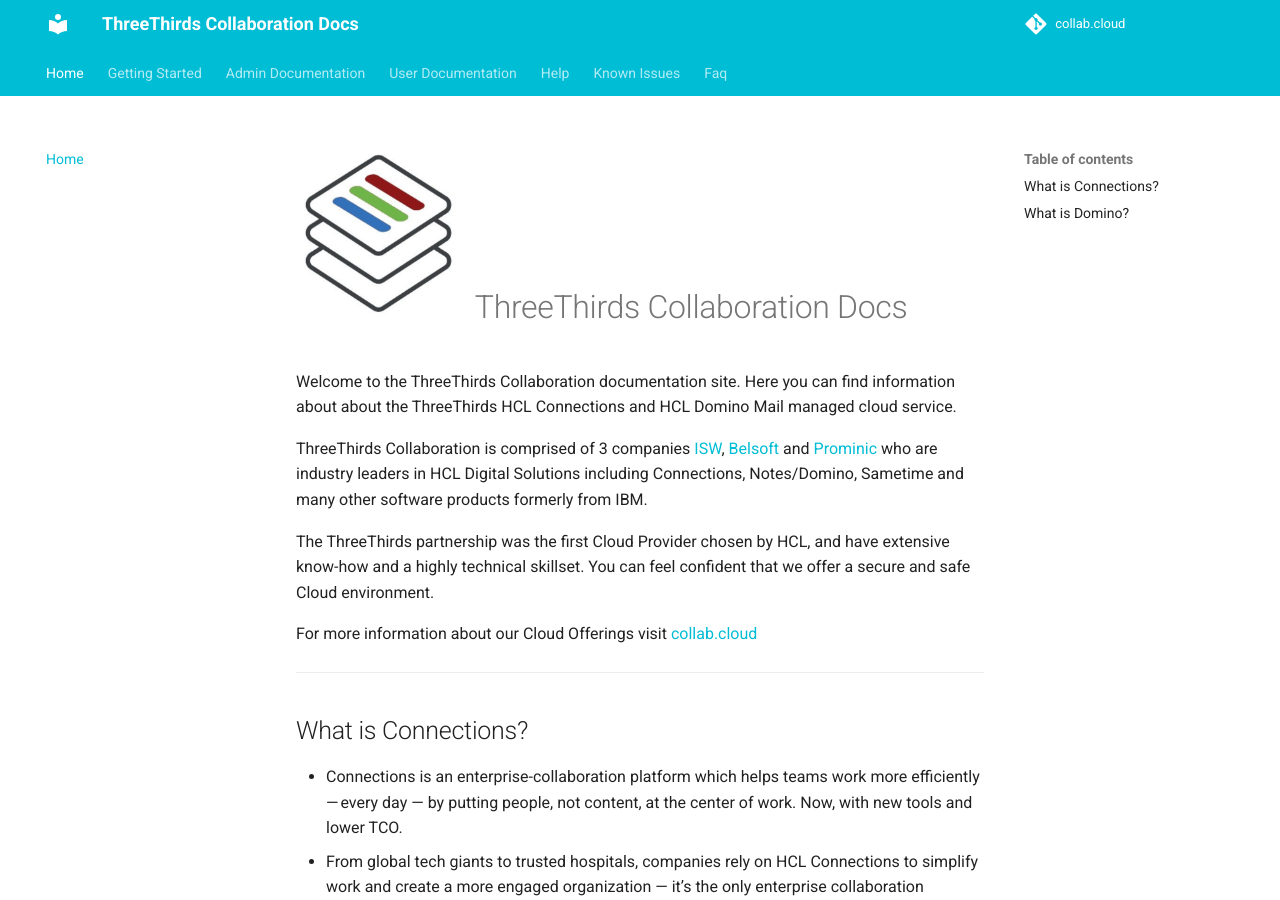
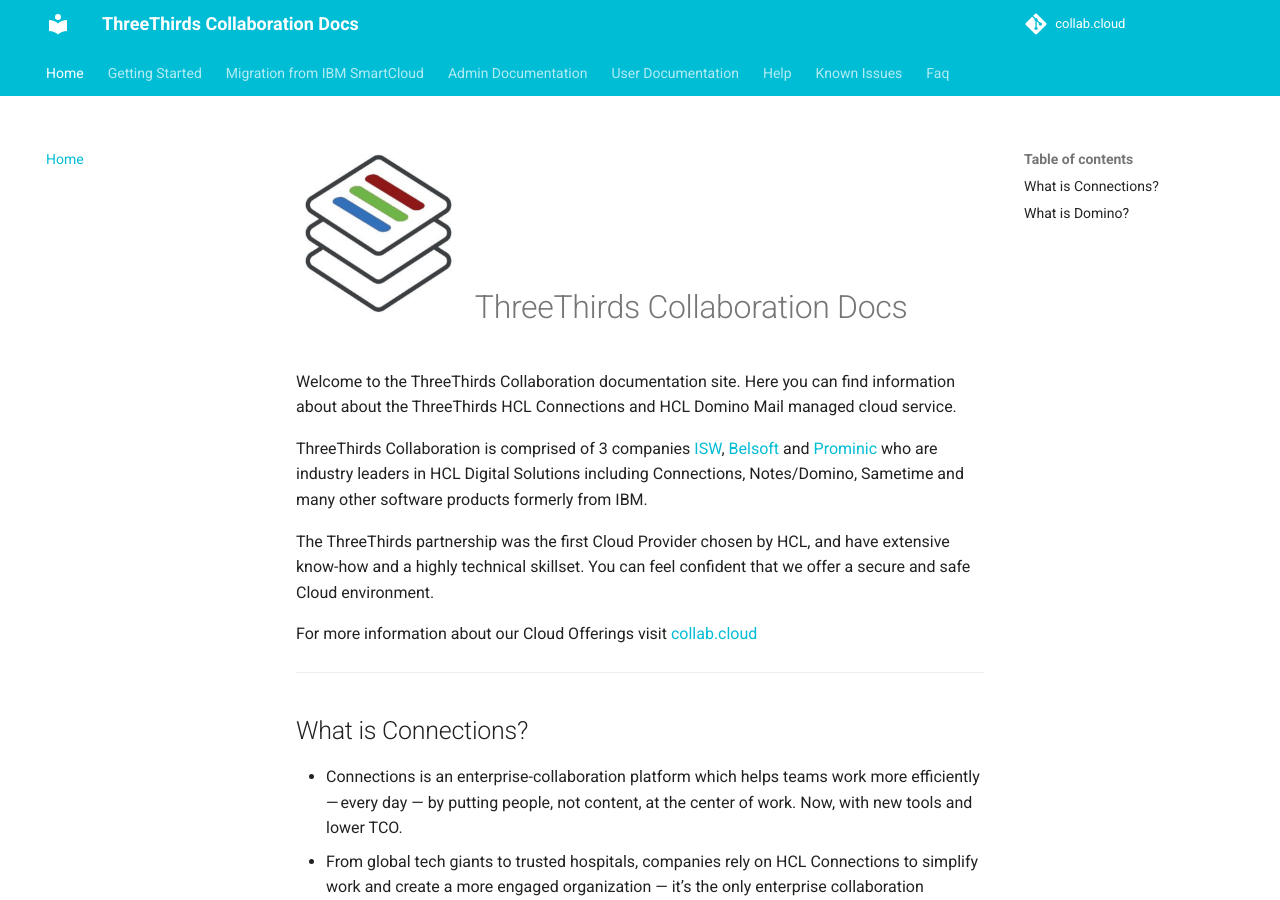
Before and after one commit to collabdotcloud/docs.collab.cloud, an MkDocs documentation site: the page built from docs/index.md, in a window 1280 px wide and 900 px high. Built offline with MkDocs 1.6.1 and Material for MkDocs 9.7.7, drawn with Linux system fonts in a browser that asks for light colours.

Commit message:
Add test

```diff
--- a/mkdocs.yml
+++ b/mkdocs.yml
@@ -27,7 +27,7 @@
 nav:
   - Home: index.md
   - Getting Started: getting-started-new.md
-#  - Migration from IBM SmartCloud: ibm-migration.md
+  - Migration from IBM SmartCloud: ibm-migration.md
 
   - Admin Documentation:
       - Manage Organisation:
```
